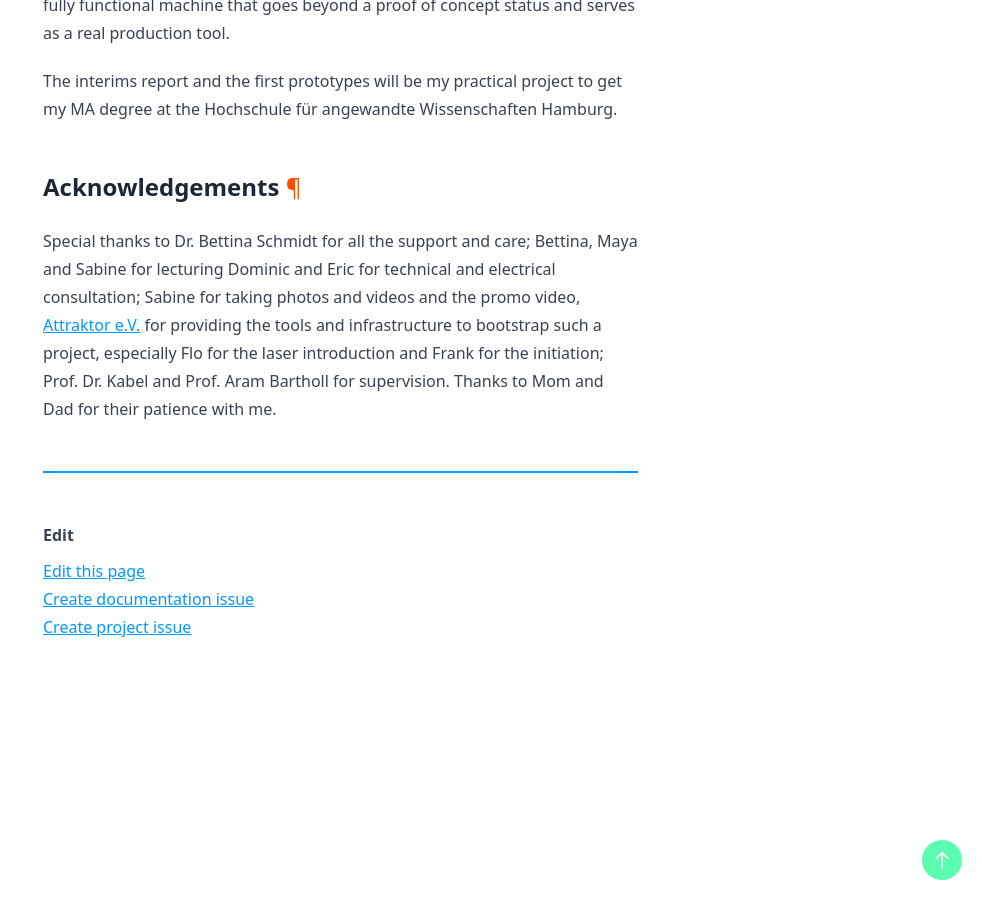
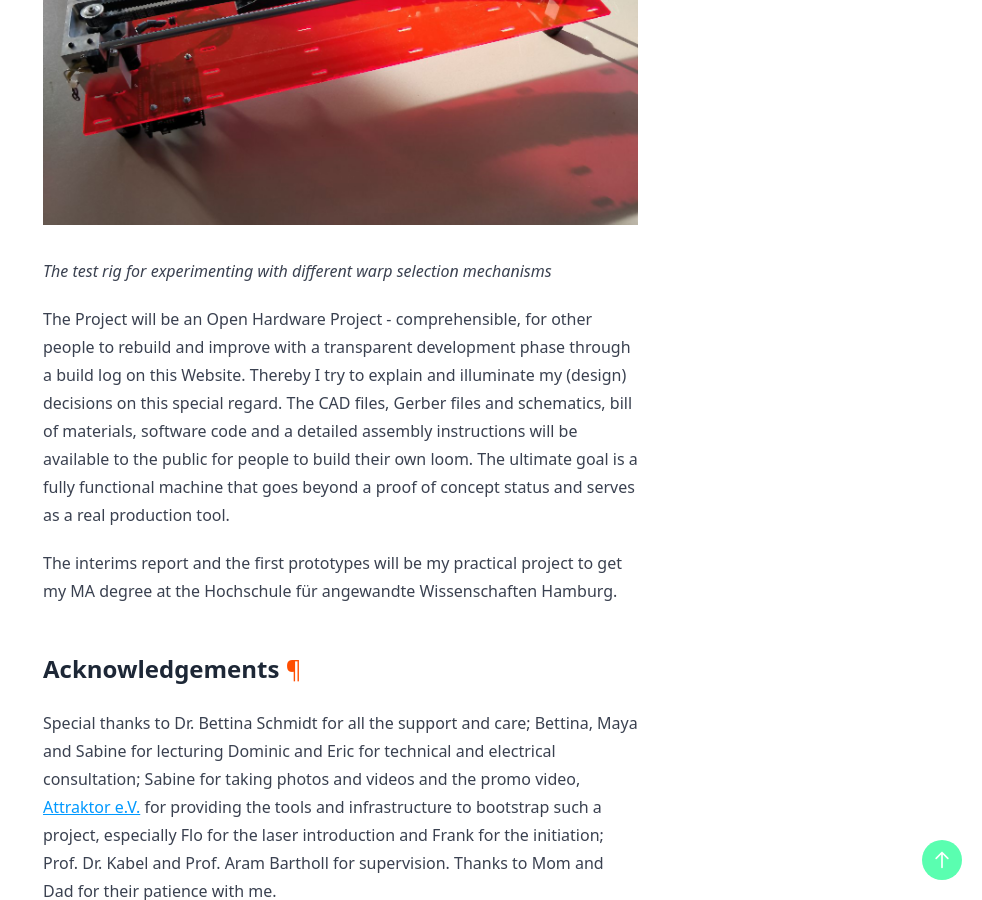
Before and after one commit to festwertspeicher/jacques-loom, a Jekyll site: the page built from docs/pages/index.md, in a window 1280 px wide and 900 px high, scrolled down 939 px. Shown: the whole window, without its empty margins (298-1280 px from the left). Built offline with Jekyll 4.4.1, drawn with Linux system fonts in a browser that asks for light colours; some web fonts are replaced.

Commit message:
add image to front page

```diff
--- a/docs/pages/index.md
+++ b/docs/pages/index.md
@@ -12,6 +12,9 @@ Jacquard weaving is a large-scale production method highly inaccessible for desi
 
 To make Jacquard weaving more accessible and tackle the mentioned problems I want to design an inexpensive and small Open Hardware Jacquard loom for private and small scale usage. A new warp selection mechanism will make the loom significantly cheaper and smaller to build than the current industry standards but makes sacrifices in speed and tissue density as a trade off.
 
+![the test rig for the warp selection mechanism]({{ site.baseurl }}/assets/img/test-rig.jpg)
+*The test rig for experimenting with different warp selection mechanisms*
+
 The Project will be an Open Hardware Project - comprehensible, for other people to rebuild and improve with a transparent development phase through a build log on this Website. Thereby I try to explain and illuminate my (design) decisions on this special regard. The CAD files, Gerber files and schematics, bill of materials, software code and a detailed assembly instructions will be available to the public for people to build their own loom. The ultimate goal is a fully functional machine that goes beyond a proof of concept status and serves as a real production tool.
 
 The interims report and the first prototypes will be my practical project to get my MA degree at the Hochschule für angewandte Wissenschaften Hamburg.
```
Also changed, not shown: docs/assets/img/test-rig.jpg (added).
